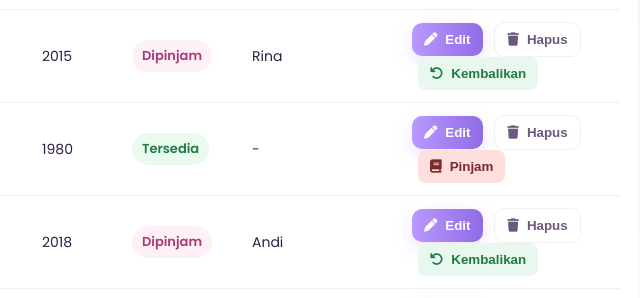
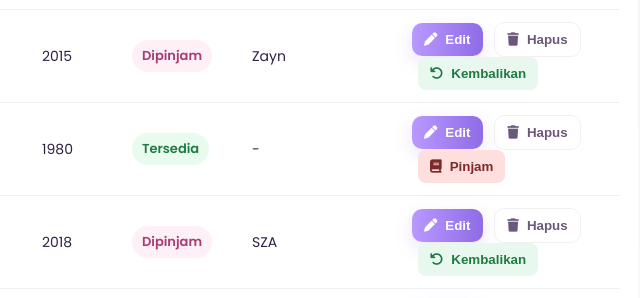
Before and after one commit to azahrahere658-cpu/perpustakaan-app, a plain HTML site: page index.html in a window 1280 px wide. Shown: the part 304-602 px from the top of the page, 532-1172 px from the left. Drawn offline with Linux system fonts and the light colour scheme.

Commit message:
Update book borrowers in defaultBooks array

```diff
--- a/index.html
+++ b/index.html
@@ -182,9 +182,9 @@
     // Default data (novel populer Indonesia)
     const defaultBooks = [
       {judul: 'Laskar Pelangi', penulis: 'Andrea Hirata', tahun: '2005', status: 'Tersedia', peminjam: ''},
-      {judul: 'Dilan 1990', penulis: 'Pidi Baiq', tahun: '2015', status: 'Dipinjam', peminjam: 'Rina'},
+      {judul: 'Dilan 1990', penulis: 'Pidi Baiq', tahun: '2015', status: 'Dipinjam', peminjam: 'Zayn'},
       {judul: 'Bumi Manusia', penulis: 'Pramoedya Ananta Toer', tahun: '1980', status: 'Tersedia', peminjam: ''},
-      {judul: 'Mariposa', penulis: 'Luluk HF', tahun: '2018', status: 'Dipinjam', peminjam: 'Andi'},
+      {judul: 'Mariposa', penulis: 'Luluk HF', tahun: '2018', status: 'Dipinjam', peminjam: 'SZA'},
       {judul: 'Hujan', penulis: 'Tere Liye', tahun: '2016', status: 'Tersedia', peminjam: ''}
     ];
 
```
